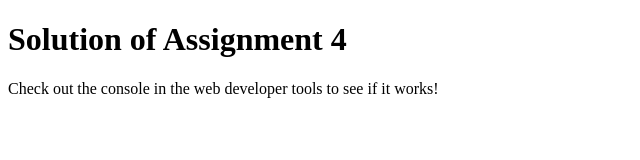
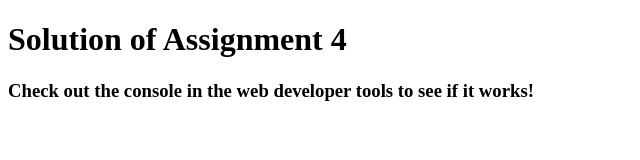
Before and after one commit to aditya-github02/module4_solution, a plain HTML site: page index.html in a window 1280 px wide. Shown: the whole page, without its empty margins (0-640 px from the left). Drawn offline with Linux system fonts and the light colour scheme.

Commit message:
Update index.html

```diff
--- a/index.html
+++ b/index.html
@@ -4,6 +4,9 @@
 <head>
 	<meta charset="utf-8">
 	<title>Assignment Solution for Module 4</title>
+	<script>
+		var names = [];
+	</script>
 	<script src="SpeakHello.js"></script>
 	<script src="SpeakGoodBye.js"></script>
 	<script src="script.js"></script>
@@ -11,7 +14,7 @@
 
 <body>
 	<h1>Solution of Assignment 4</h1>
-	<p>Check out the console in the web developer tools to see if it works!</p>
+	<h3>Check out the console in the web developer tools to see if it works!</h3>
 </body>
 
 </html>
```
